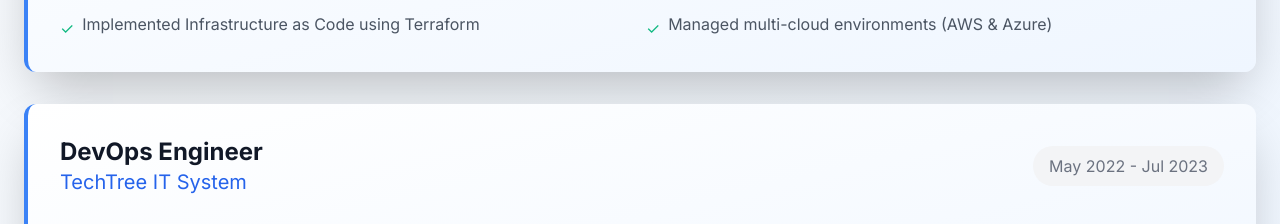
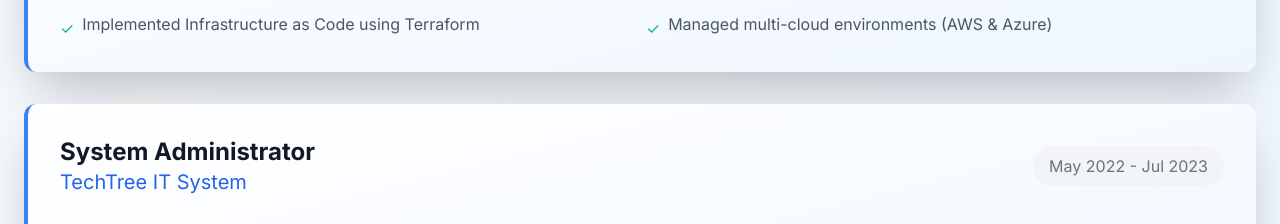
Before and after one commit to Bunnyrishi/bunnyrishi.github.io, a React (Create React App) app: page / in a window 1280 px wide. Shown: the part 4680-4904 px from the top of the page. Built offline with nearby package versions, Linux system fonts and the light colour scheme.

Commit message:
Fix: Correct TechTree position to System Administrator

```diff
--- a/src/App.js
+++ b/src/App.js
@@ -121,7 +121,7 @@ function Portfolio() {
     },
     {
       company: "TechTree IT System",
-      position: "DevOps Engineer",
+      position: "System Administrator",
       duration: "May 2022 - Jul 2023",
       description: "Managed AWS infrastructure, Kubernetes clusters, and Jenkins CI/CD pipelines. Enhanced monitoring with Prometheus and Grafana.",
       achievements: [
```
